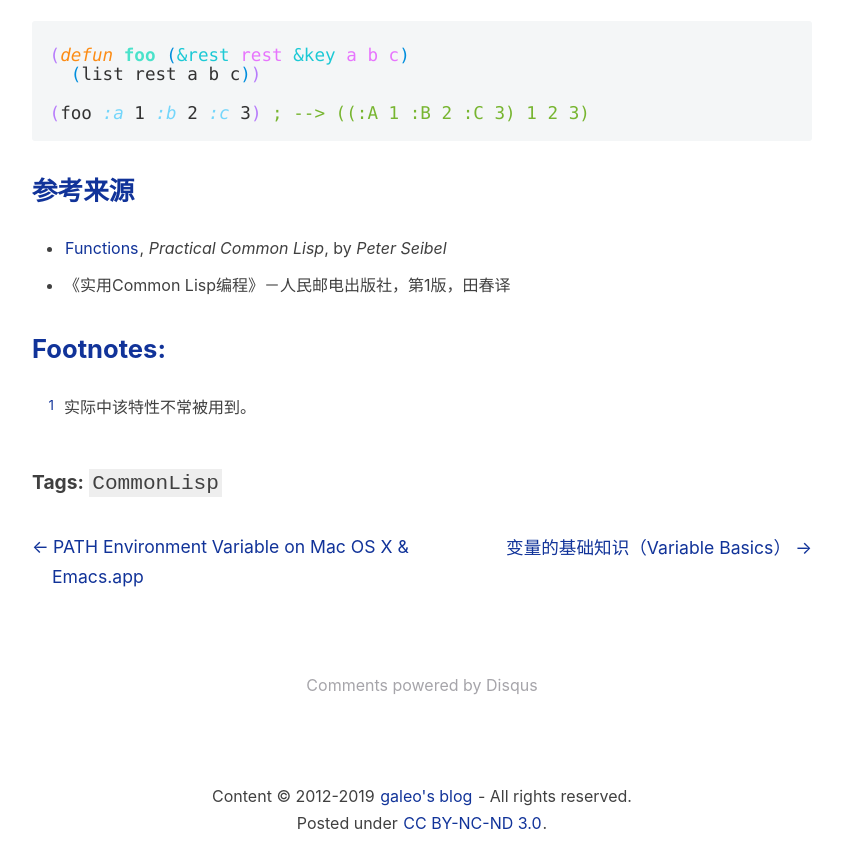
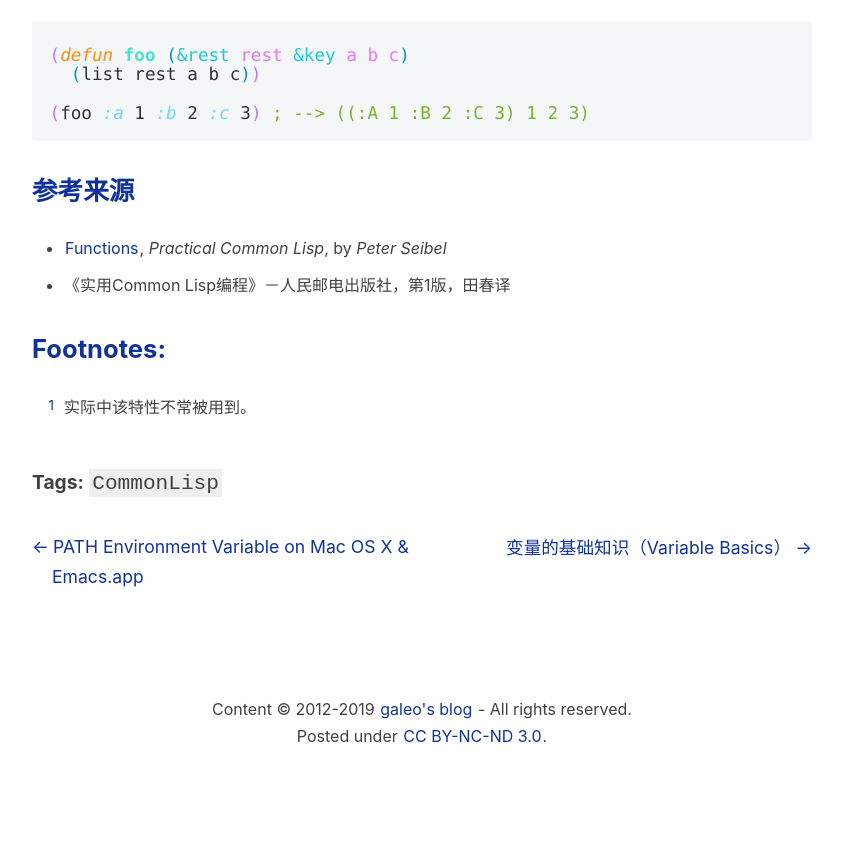
Before and after one commit to galeo/blog.galeo.me, a Jekyll site: the page built from _posts/2012-09-22-common-lisp-function-parameter-lists.html, in a window 1280 px wide and 900 px high, scrolled down 3298 px. Shown: the top 868 px of the window, without its empty margins (218-1059 px from the left). Built offline with Jekyll 4.4.1, drawn with Linux system fonts in a browser that asks for light colours; Markdown is read by kramdown in place of the engine named in the settings; comment, search, counter and statistics services are not loaded; after the commit the page ends 4111 px from its top, so only the background shows below that; some of the changed lines change nothing that is shown.

Commit message:
feat: switch utterances comment service
https://utteranc.es

Following the **configuration** section to setup.

```diff
--- a/_config.yml
+++ b/_config.yml
@@ -31,6 +31,9 @@
   excluded_tags:  ['emacs']
   max_number:     3
 
+# Comment service
+comment_service:  'utterances'
+
 pages_list:
   Blog: ['/index.html']
   Archive: ['/archive.html']
--- a/_includes/comments.html
+++ b/_includes/comments.html
@@ -1,4 +1,5 @@
 {% if jekyll.environment == "production" %}
+  {% if site.comment_service == 'disqus' %}
   <!-- Disqus Comments Thread -->
   <div id="disqus_thread"></div>
   <script type="text/javascript">
@@ -15,4 +16,13 @@
   </script>
   <noscript>Please enable JavaScript to view the <a href="https://disqus.com/?ref_noscript">comments powered by Disqus.</a></noscript>
   <a href="https://disqus.com" class="dsq-brlink">Comments powered by <span class="logo-disqus">Disqus</span></a>
+  {% else if site.comment_service == 'utterances' %}
+    <script src="https://utteranc.es/client.js"
+            repo="galeo/blog.galeo.me"
+            issue-term="pathname"
+            label="utterances"
+            theme="github-light"
+            crossorigin="anonymous"
+            async></script>
+  {% endif %}
 {% endif %}
```
